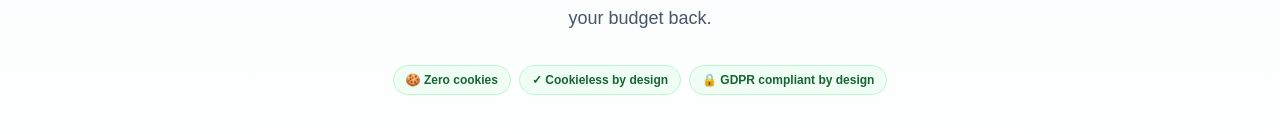
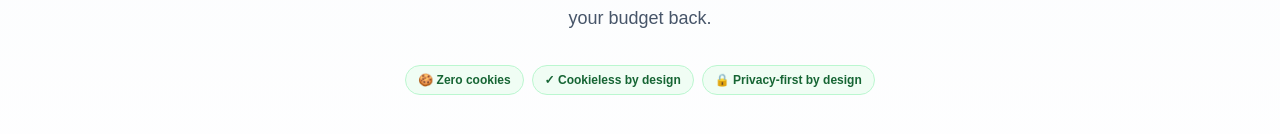
Before and after one commit to MehradHaftsavar/adleak-shield, a Next.js app: page / in a window 1280 px wide. Shown: the part 420-554 px from the top of the page. Built offline with nearby package versions, Linux system fonts and the light colour scheme; no server answers.

Commit message:
Replace GDPR compliant claims with privacy-first wording

```diff
--- a/src/app/layout.tsx
+++ b/src/app/layout.tsx
@@ -38,7 +38,7 @@ export const metadata: Metadata = {
   openGraph: {
     title: "AdLeak Shield — Stop Paying for Google Ads Clicks That Never Convert",
     description:
-      "Find out exactly which keywords are eating your Google Ads budget without generating calls, leads, or sales. Cookieless tracking. GDPR compliant. Free 7-day trial.",
+      "Find out exactly which keywords are eating your Google Ads budget without generating calls, leads, or sales. Cookieless tracking. Privacy-first. Free 7-day trial.",
     url: "https://www.adleakshield.com",
     siteName: "AdLeak Shield",
     type: "website",
--- a/src/app/page.tsx
+++ b/src/app/page.tsx
@@ -45,7 +45,7 @@ function Hero() {
             ✓ Cookieless by design
           </span>
           <span className="inline-flex items-center gap-1.5 px-3 py-1.5 bg-green-50 border border-green-200 text-green-800 text-xs font-semibold rounded-full">
-            🔒 GDPR compliant by design
+            🔒 Privacy-first by design
           </span>
         </div>
 
@@ -206,7 +206,7 @@ const PLANS = [
       'Monday morning email report',
       'CSV data export',
       'Cookieless tracking — nothing stored on visitors’ devices',
-      'GDPR compliant by design',
+      'Privacy-first — full IP addresses never stored',
       'Unregistered traffic alerts',
       'Cancel anytime',
     ],
@@ -227,7 +227,7 @@ const PLANS = [
       'Monday morning email report',
       'CSV data export',
       'Cookieless tracking — nothing stored on visitors’ devices',
-      'GDPR compliant by design',
+      'Privacy-first — full IP addresses never stored',
       'Cancel anytime',
     ],
     highlight: true,
@@ -247,7 +247,7 @@ const PLANS = [
       'Monday morning email report',
       'CSV data export',
       'Cookieless tracking — nothing stored on visitors’ devices',
-      'GDPR compliant by design',
+      'Privacy-first — full IP addresses never stored',
       'Cancel anytime',
     ],
     highlight: false,
```
